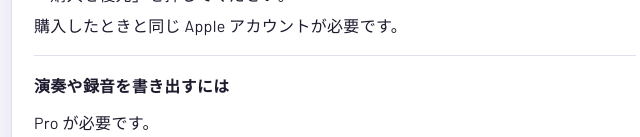
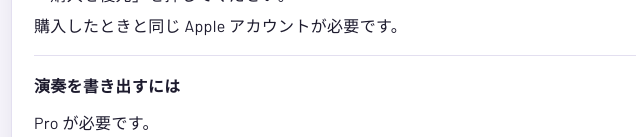
Before and after one commit to marblabo/marblabo.github.io, a plain HTML site: page voisample/support.html in a window 1280 px wide. Shown: the part 815-952 px from the top of the page, 305-945 px from the left. Drawn offline with Linux system fonts and the light colour scheme.

Commit message:
Voisample pages: fix export FAQ heading and intro wording
Co-Authored-By: Claude Sonnet 5.5 <noreply@anthropic.com>

```diff
--- a/voisample/support.html
+++ b/voisample/support.html
@@ -16,7 +16,7 @@
 <div class="faq"><b>音が出ません</b>本体のサイレントスイッチと<wbr>音量と<wbr>イヤホンの接続を<wbr>確認してください。<br>パッド画面の「ミュート」が<wbr>入っていないかも<wbr>確認してください。<br>ループが動いているときは<wbr>「音を止める」を押してから<wbr>もう一度試してください。</div>
 <div class="faq"><b>文字になりません</b>録音の言語(日本語・English・自動)が<wbr>声と合っているか<wbr>確認してください。<br>静かな場所で<wbr>口を近づけて録ると<wbr>文字になりやすくなります。<br>歌や<wbr>大きなBGMの入った音は<wbr>文字にならないことがあります。<br>初めて使う言語では<wbr>言語のデータのダウンロードのため<wbr>インターネットへの接続が<wbr>必要なことがあります。</div>
 <div class="faq"><b>購入を復元するには</b>「情報」を開いて<wbr>「Voisample Pro」の「くわしく見る」を押し<wbr>「購入を復元」を押してください。<br>購入したときと同じ Apple アカウントが<wbr>必要です。</div>
-<div class="faq"><b>演奏や録音を書き出すには</b>Pro が必要です。<br>ライブラリの「演奏」で<wbr>演奏を開いて<wbr>WAVの保存ボタンを押し<wbr>「そのまま」か「音量をそろえて」を選んでください。</div>
+<div class="faq"><b>演奏を書き出すには</b>Pro が必要です。<br>ライブラリの「演奏」で<wbr>演奏を開いて<wbr>WAVの保存ボタンを押し<wbr>「そのまま」か「音量をそろえて」を選んでください。</div>
 <div class="faq"><b>録音は<wbr>誰かに送られますか？</b>送られません。<br>録音も文字も<wbr>iPhoneの外に出ません。<br>MarbLabo(開発者)は<wbr>サーバーを持たないので<wbr>受け取ることも<wbr>見ることもできません。</div>
 <div class="faq"><b>保存したデータが<wbr>消えました</b>録音とパッドは<wbr>端末の中にだけ保存されます。<br>アプリを削除すると消えます。<br>大切な音は<wbr>WAVで書き出して<wbr>バックアップしてください。</div>
 <div class="faq"><b>対応機種は</b>iPhone(iOS 26 以降)です。<br>言語は<wbr>日本語と English です。</div>
```
Also changed, not shown: voisample/index.html (+1 -1 lines).
